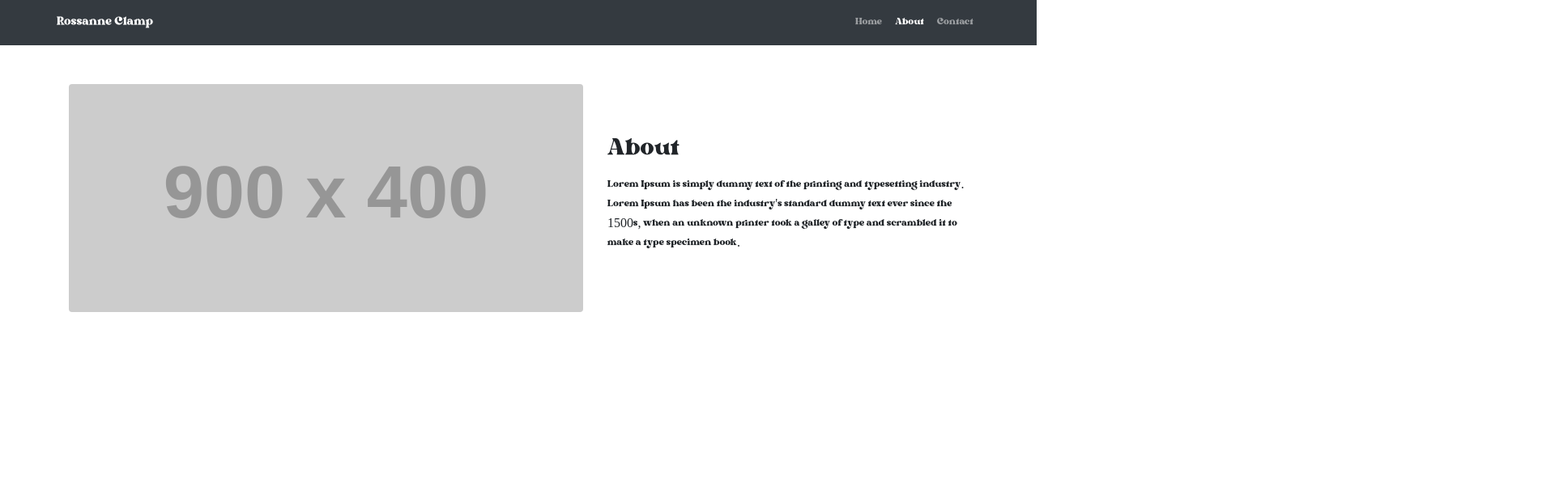
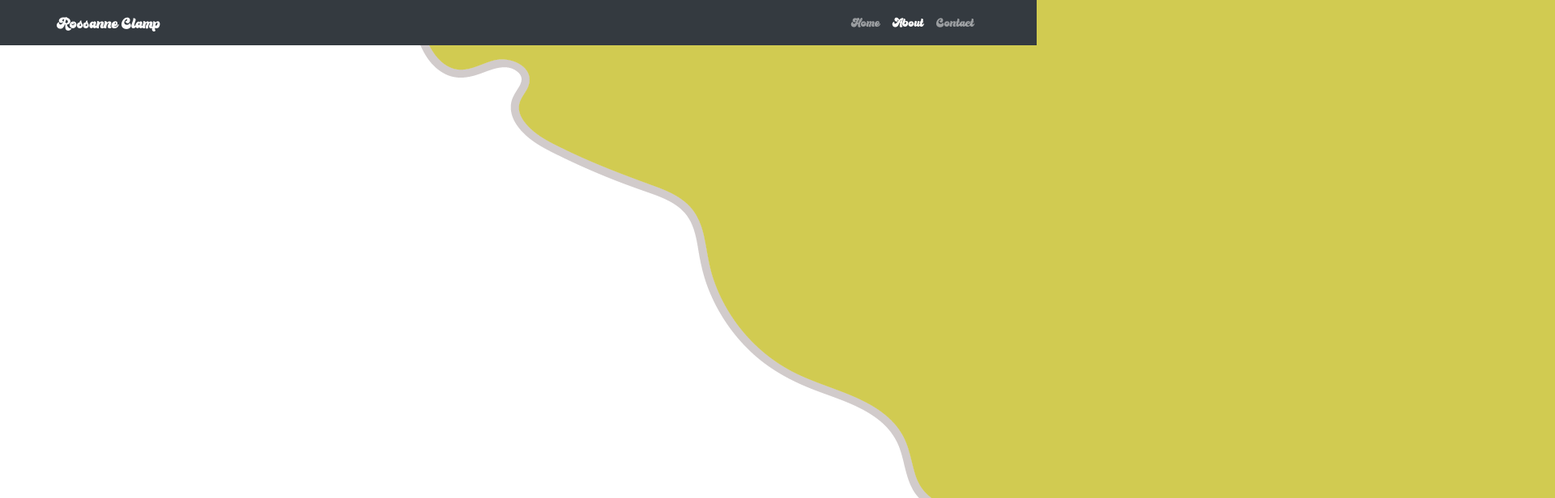
Before and after one commit to mandatoryrecess/profile_project, a React (Create React App) app in the folder react-multi-page-website/: page /about in a window 1280 px wide. Shown: the top 616 px of the page at 81% size, 1920 px wide, since content can reach past the window. Built offline with nearby package versions, Linux system fonts and the light colour scheme.

Commit message:
remove footer, formated about and contact page

```diff
--- a/react-multi-page-website/src/components/About.jsx
+++ b/react-multi-page-website/src/components/About.jsx
@@ -2,18 +2,16 @@ import React from "react";
 
 function About() {
   return (
-    <div className="about">
     <div class="container">
-        <div class="row align-items-center my-5">
-          <div class="col-lg-7">
-            <img
-              class="img-fluid rounded mb-4 mb-lg-0"
-              src="http://placehold.it/900x400"
+    <div>
+      <div >
+        <img class="image-holder"
+          src='images/main-image/1x/Artboard 1.png'
           alt=""
         />
       </div>
-          <div class="col-lg-5">
-            <h1 class="font-weight-light">About</h1>
+      <div >
+        <h1>About</h1>
         <p>
           Lorem Ipsum is simply dummy text of the printing and typesetting
           industry. Lorem Ipsum has been the industry's standard dummy text
@@ -23,7 +21,6 @@ function About() {
       </div>
     </div>
   </div>
-    </div>
   );
 }
 
--- a/react-multi-page-website/src/components/Contact.jsx
+++ b/react-multi-page-website/src/components/Contact.jsx
@@ -2,18 +2,16 @@ import React from "react";
 
 function Contact() {
   return (
-    <div className="contact">
     <div class="container">
-        <div class="row align-items-center my-5">
-          <div class="col-lg-7">
-            <img
-              class="img-fluid rounded mb-4 mb-lg-0"
-              src="http://placehold.it/900x400"
+    <div>
+      <div >
+        <img class="image-holder"
+          src='images/main-image/1x/Artboard 1.png'
           alt=""
         />
       </div>
-          <div class="col-lg-5">
-            <h1 class="font-weight-light">Contact</h1>
+      <div >
+        <h1>Contact</h1>
         <p>
           Lorem Ipsum is simply dummy text of the printing and typesetting
           industry. Lorem Ipsum has been the industry's standard dummy text
@@ -23,7 +21,7 @@ function Contact() {
       </div>
     </div>
   </div>
-    </div>
+
   );
 }
 
--- a/react-multi-page-website/src/components/Footer.jsx
+++ b/react-multi-page-website/src/components/Footer.jsx
@@ -3,13 +3,7 @@ import React from "react";
 function Footer() {
   return (
     <div className="footer">
-      <footer class="py-5 bg-dark fixed-bottom">
-        <div class="container">
-          <p class="m-0 text-center text-white">
 
-          </p>
-        </div>
-      </footer>
     </div>
   );
 }
--- a/react-multi-page-website/src/index.css
+++ b/react-multi-page-website/src/index.css
@@ -1,15 +1,20 @@
 @font-face {
-  font-family: 'gv-time-font';
+  font-family: 'gv-time';
   src: local('gv-time-font'), url(./fonts/gv-time-font/GvTimeRegular-BW768.ttf) format('truetype');
 }
 @font-face {
-  font-family: 'bright-font';
+  font-family: 'bright';
   src: url(./fonts/bright-font/BrightDemo-axVxE.otf);
+}
+
+@font-face {
+  font-family: 'bratsy';
+  src: url(./fonts/bratsy-script-font/BratsyScriptDemoReguler-9YYB0.ttf);
 }
 
 body {
   margin: 0;
-  font-family: 'bright-font';
+  font-family: 'bratsy';
 
 }
 code {
```
Lines whose indentation alone changed are shown as unchanged.
